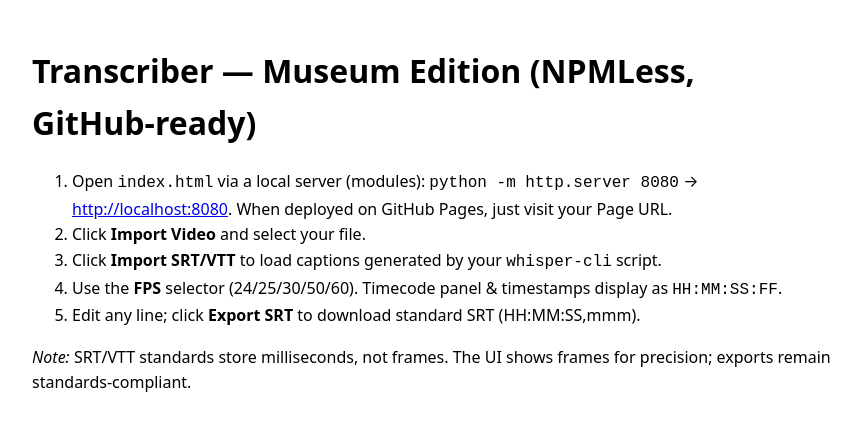
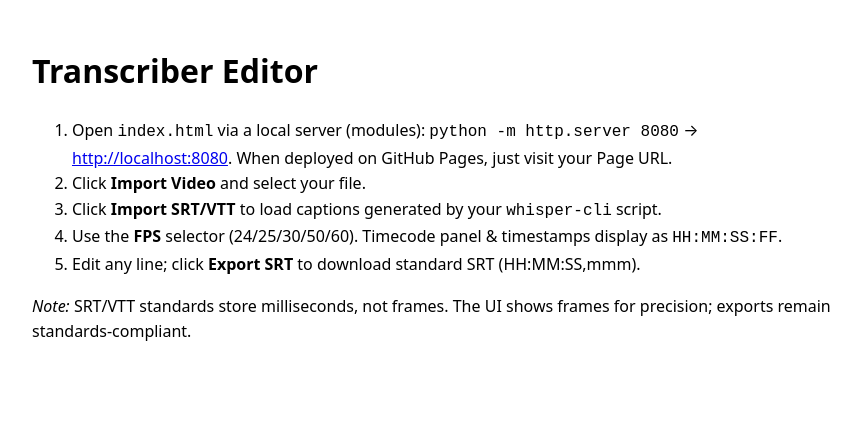
Before and after one commit to XsleuthX/Transcriber, a plain HTML site: page README.html in a window 1280 px wide. Shown: the whole page, without its empty margins (198-1059 px from the left). Drawn offline with Linux system fonts and the light colour scheme.

Commit message:
Update README.html

```diff
--- a/README.html
+++ b/README.html
@@ -2,7 +2,7 @@
 <html><head><meta charset="utf-8"><title>Guide</title>
 <style>body{font:16px/1.6 system-ui, -apple-system, Segoe UI, Roboto, Arial; padding:24px; max-width:820px; margin:auto}</style>
 </head><body>
-<h1>Transcriber — Museum Edition (NPMLess, GitHub‑ready)</h1>
+<h1>Transcriber Editor</h1>
 <ol>
 <li>Open <code>index.html</code> via a local server (modules): <code>python -m http.server 8080</code> → <a href="http://localhost:8080">http://localhost:8080</a>. When deployed on GitHub Pages, just visit your Page URL.</li>
 <li>Click <strong>Import Video</strong> and select your file.</li>
```
